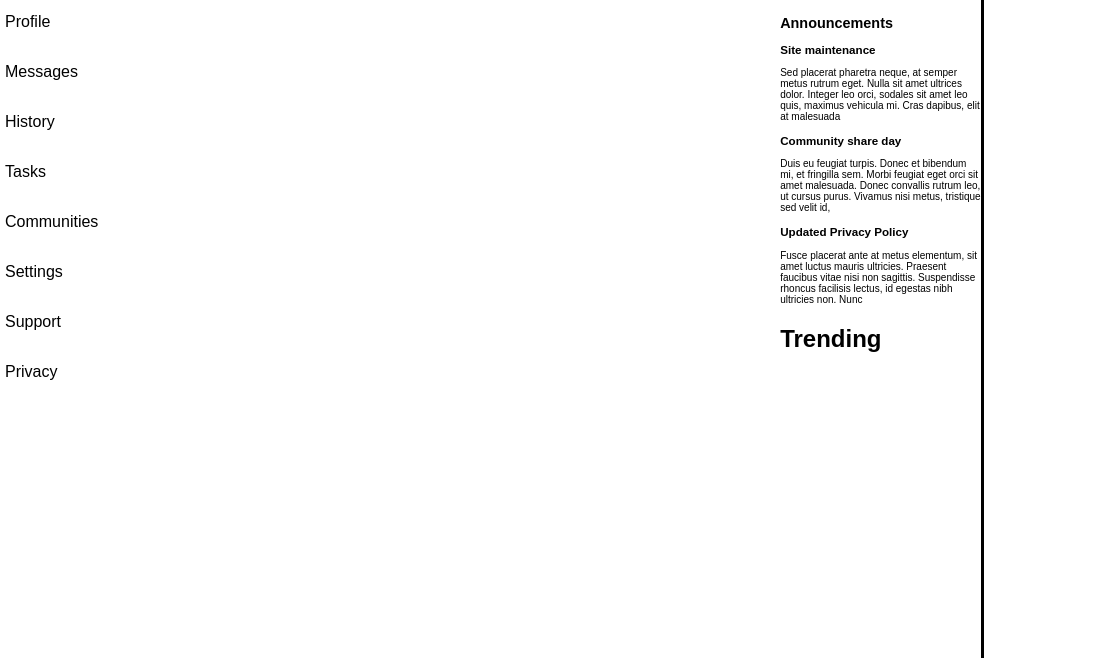
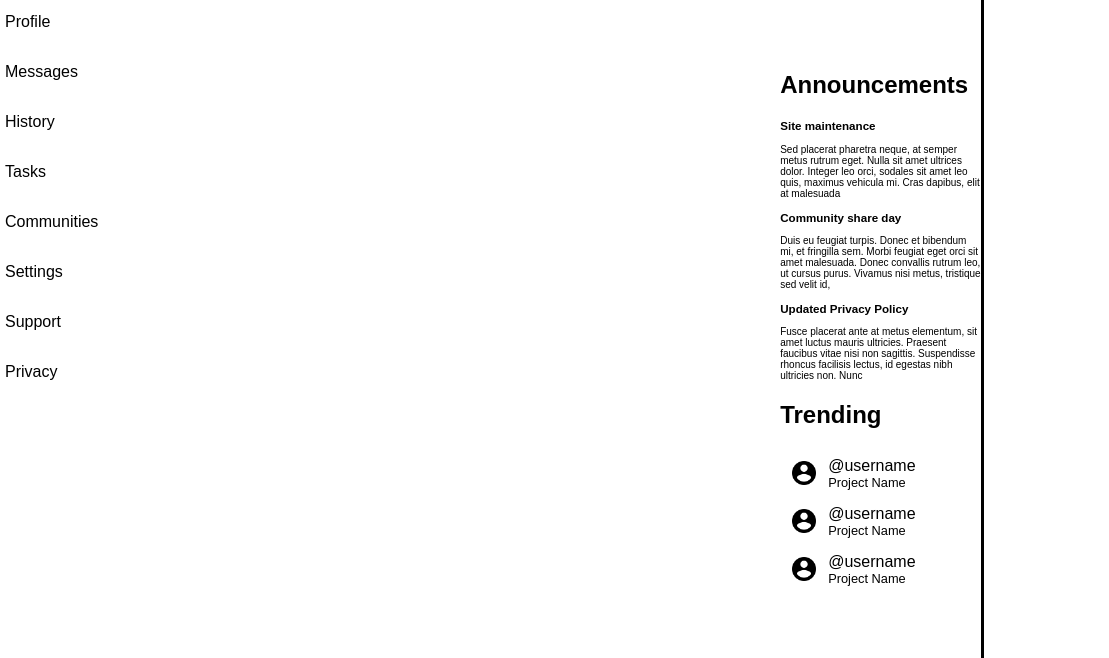
Before and after one commit to ottojvn/odin-admin-dashboard, a plain HTML site: page index.html in a window 1280 px wide. Shown: the part 142-800 px from the top of the page, 171-1280 px from the left. Drawn offline with Linux system fonts and the light colour scheme.

Commit message:
Add trending side panel

```diff
--- a/index.html
+++ b/index.html
@@ -134,6 +134,27 @@
         </article>
         <article id="trending">
           <h2>Trending</h2>
+          <div class="trending-card flex-container">
+            <img src="./icons/account-circle.png" />
+            <div>
+              <p>@username</p>
+              <p>Project Name</p>
+            </div>
+          </div>
+          <div class="trending-card flex-container">
+            <img src="./icons/account-circle.png" />
+            <div>
+              <p>@username</p>
+              <p>Project Name</p>
+            </div>
+          </div>
+          <div class="trending-card flex-container">
+            <img src="./icons/account-circle.png" />
+            <div>
+              <p>@username</p>
+              <p>Project Name</p>
+            </div>
+          </div>
         </article>
       </section>
     </div>
--- a/style.css
+++ b/style.css
@@ -118,14 +118,27 @@ header {
   background-color: gray;
 }
 
-#announcements > h2 {
+#side-panel > h2 {
   font-size: 0.9rem;
 }
 
-.announcement-title {
+#side-panel > article > div > h3 {
   font-size: 0.725rem;
 }
 
-.announcement-text {
+#side-panel > article > div > p {
   font-size: 0.625rem;
 }
+
+.trending-card > img {
+  transform: scale(0.6);
+}
+.trending-card > div > p {
+  margin: 0;
+}
+.trending-card > div > p:first-of-type {
+  font-size: 1rem;
+}
+.trending-card > div > p:last-of-type {
+  font-size: 0.8rem;
+}
```
